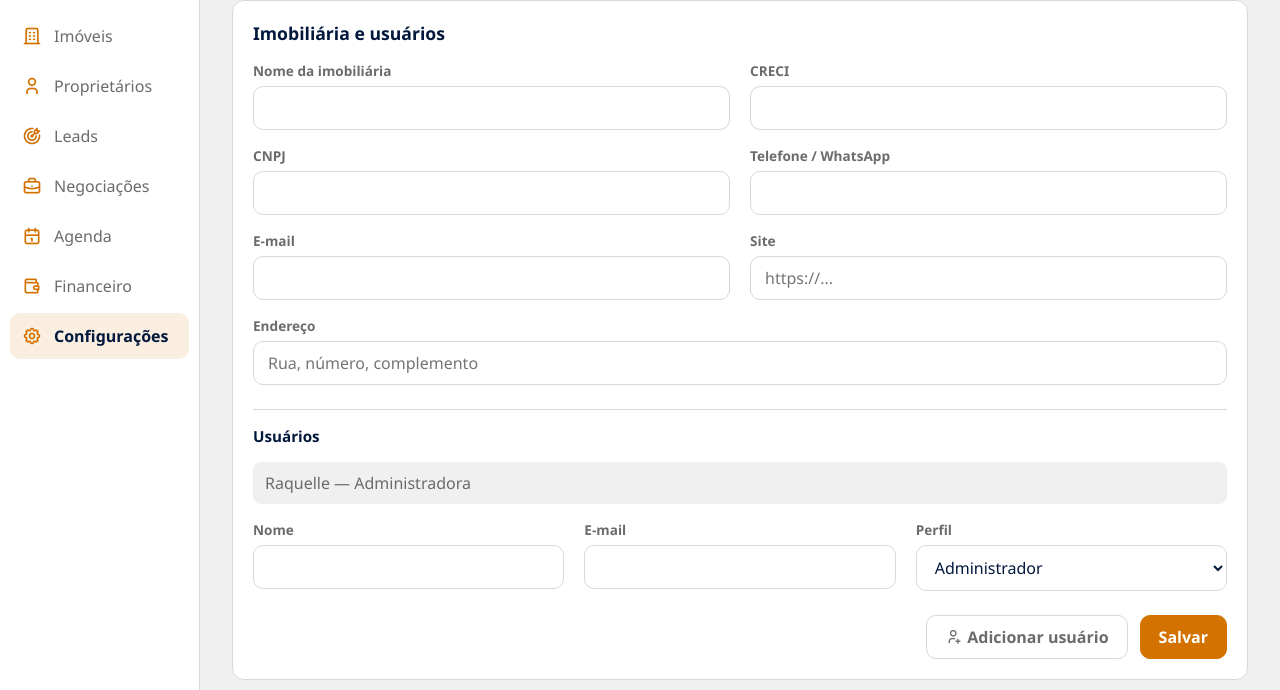
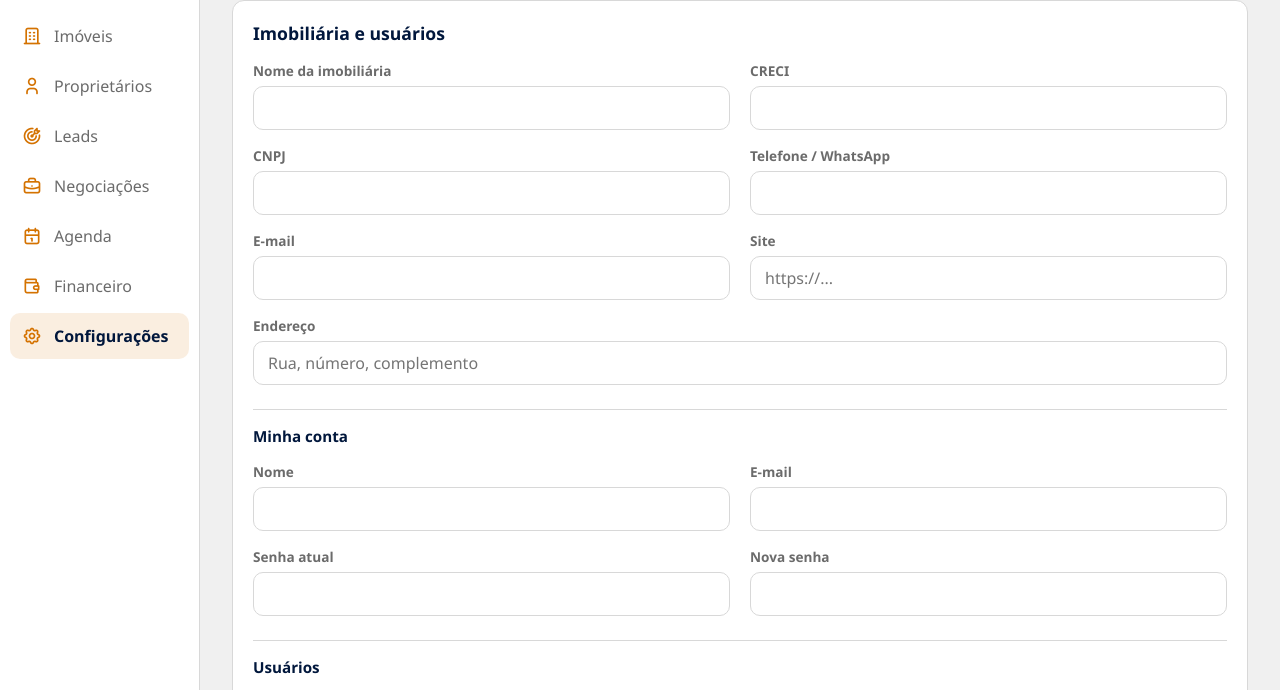
Before and after one commit to raquelleoliveira/admin-imob, a plain HTML site: page pages/configuracoes.html in a window 1280 px wide. Shown: the part 99-789 px from the top of the page. Drawn offline with Linux system fonts and the light colour scheme.

Commit message:
feat: bloco Minha conta e perfil corretor externo nas Configurações

```diff
--- a/pages/configuracoes.html
+++ b/pages/configuracoes.html
@@ -121,6 +121,28 @@
                         <input type="text" id="endereco" name="endereco" placeholder="Rua, número, complemento">
                     </div>
 
+                    <h3 class="form-secao">Minha conta</h3>
+
+                    <div class="campo">
+                        <label for="contaNome">Nome</label>
+                        <input type="text" id="contaNome" name="contaNome">
+                    </div>
+
+                    <div class="campo">
+                        <label for="contaEmail">E-mail</label>
+                        <input type="email" id="contaEmail" name="contaEmail">
+                    </div>
+
+                    <div class="campo">
+                        <label for="senhaAtual">Senha atual</label>
+                        <input type="password" id="senhaAtual" name="senhaAtual" autocomplete="current-password">
+                    </div>
+
+                    <div class="campo">
+                        <label for="novaSenha">Nova senha</label>
+                        <input type="password" id="novaSenha" name="novaSenha" autocomplete="new-password">
+                    </div>
+
                     <h3 class="form-secao">Usuários</h3>
 
                     <ul class="bloco-lista campo-largo" id="lista-usuarios">
@@ -143,6 +165,7 @@
                             <select id="usuarioPerfil" name="usuarioPerfil">
                                 <option value="administrador">Administrador</option>
                                 <option value="corretor">Corretor</option>
+                                <option value="corretor-externo">Corretor externo</option>
                             </select>
                         </div>
                     </div>
```
